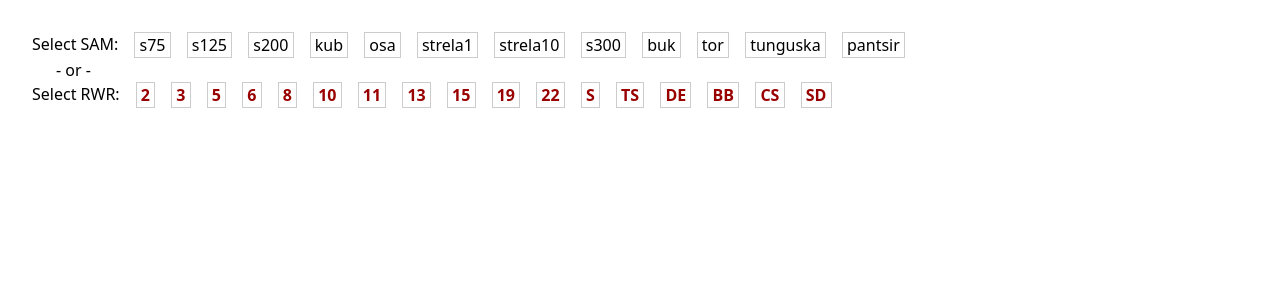
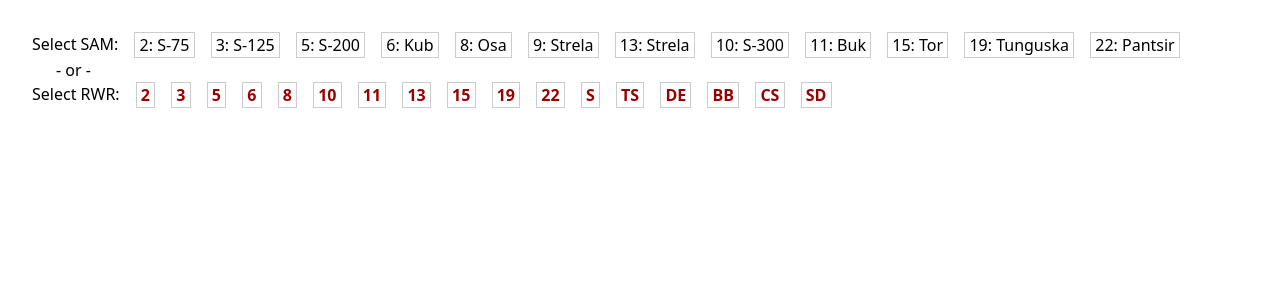
Before and after one commit to rstarkov/KneepadSams, a React (Vite) app: page / in a window 1280 px wide. Shown: the top 300 px of the page. Built offline with nearby package versions, Linux system fonts and the light colour scheme.

Commit message:
Short name for SAM selector; tweak layout

```diff
--- a/src/App.tsx
+++ b/src/App.tsx
@@ -19,12 +19,12 @@
 
     return (
         <div style={{ padding: "1.5rem" }}>
-            {includeRwr.length == 0 && <div style={{ display: "flex", gap: "1rem" }}>
+            {includeRwr.length == 0 && <div style={{ display: "flex", flexWrap: "wrap", gap: "1rem" }}>
                 <div>Select SAM:</div>
-                {Object.keys(sams).map(sk => <SelectDiv key={sk} selected={includeSam.includes(sk)} onClick={() => toggle(sk, includeSam, setIncludeSam)}>{sk}</SelectDiv>)}
+                {Object.keys(sams).map(sk => <SelectDiv key={sk} selected={includeSam.includes(sk)} onClick={() => toggle(sk, includeSam, setIncludeSam)}>{sams[sk].nameShort}</SelectDiv>)}
             </div>}
             {includeRwr.length == 0 && includeSam.length == 0 && <div style={{ paddingLeft: "1.5rem" }}>- or -</div>}
-            {includeSam.length == 0 && <div style={{ display: "flex", gap: "1rem" }}>
+            {includeSam.length == 0 && <div style={{ display: "flex", flexWrap: "wrap", gap: "1rem" }}>
                 <div>Select RWR:</div>
                 {Object.keys(rwrs).map(rwr => <SelectDiv key={rwr} selected={includeRwr.includes(rwr)} onClick={() => toggle(rwr, includeRwr, setIncludeRwr)}><RwrDiv>{rwr}</RwrDiv></SelectDiv>)}
             </div>}
@@ -41,6 +41,7 @@
     border: 1px solid #ccc;
     cursor: pointer;
     user-select: none;
+    white-space: nowrap;
     ${p => p.selected ? "border-color: #1A73E8;" : ""}
     ${p => p.selected ? "outline: 1px solid #1A73E8;" : ""}
     ${p => p.selected ? "background-color: #E7F0FD;" : ""}
--- a/src/data.tsx
+++ b/src/data.tsx
@@ -22,6 +22,7 @@
 
 export interface SamSystem {
     name: React.ReactNode;
+    nameShort: string;
     minRangeNm: number;
     maxRangeNm: number;
     minAltFt: number;
@@ -68,6 +69,7 @@
 export const sams: Record<any, SamSystem> = {
     "s75": {
         name: <>SA-2 <span>Guideline</span> – S-75</>,
+        nameShort: "2: S-75",
         minRangeNm: -1,
         maxRangeNm: 28,
         minAltFt: -1,
@@ -90,6 +92,7 @@
     },
     "s125": {
         name: <>SA-3 <span>Goa</span> – S-125</>,
+        nameShort: "3: S-125",
         minRangeNm: 3.2,
         maxRangeNm: 13.5,
         minAltFt: 700,
@@ -112,6 +115,7 @@
     },
     "s200": {
         name: <>SA-5 <span>Gammon</span> – S-200</>,
+        nameShort: "5: S-200",
         minRangeNm: -1,
         maxRangeNm: 160,
         minAltFt: -1,
@@ -140,6 +144,7 @@
     },
     "kub": {
         name: <>SA-6 <span>Gainful</span> – Kub</>,
+        nameShort: "6: Kub",
         minRangeNm: 0.5,
         maxRangeNm: 19.2,
         minAltFt: 100,
@@ -159,6 +164,7 @@
     },
     "osa": {
         name: <>SA-8 <span>Gecko</span> – Osa</>,
+        nameShort: "8: Osa",
         minRangeNm: 0.8,
         maxRangeNm: 7.5,
         minAltFt: 50,
@@ -172,6 +178,7 @@
     },
     "strela1": {
         name: <>SA-9 <span>Gaskin</span> – Strela-1</>,
+        nameShort: "9: Strela",
         minRangeNm: 0.4,
         maxRangeNm: 2.5,
         minAltFt: 100,
@@ -186,6 +193,7 @@
     },
     "strela10": {
         name: <>SA-13 <span>Gopher</span> – Strela-10</>,
+        nameShort: "13: Strela",
         minRangeNm: 0.4,
         maxRangeNm: 4.3,
         minAltFt: 75,
@@ -201,6 +209,7 @@
     },
     "s300": {
         name: <>SA-10 <span>Grumble</span> – S-300</>,
+        nameShort: "10: S-300",
         minRangeNm: 3,
         maxRangeNm: 40,
         minAltFt: 50,
@@ -234,6 +243,7 @@
     },
     "buk": {
         name: <>SA-11 <span>Gadfly</span> – Buk</>,
+        nameShort: "11: Buk",
         minRangeNm: 1.8,
         maxRangeNm: 18.9,
         minAltFt: 50,
@@ -254,6 +264,7 @@
     },
     "tor": {
         name: <>SA-15 <span>Gauntlet</span> – Tor</>,
+        nameShort: "15: Tor",
         minRangeNm: 0.8,
         maxRangeNm: 6.5,
         minAltFt: 60,
@@ -269,6 +280,7 @@
     },
     "tunguska": {
         name: <>SA-19 <span>Grison</span> – Tunguska</>,
+        nameShort: "19: Tunguska",
         minRangeNm: 0,
         maxRangeNm: 4,
         minAltFt: 0,
@@ -284,6 +296,7 @@
     },
     "pantsir": {
         name: <>SA-22 <span>Greyhound</span> – Pantsir</>,
+        nameShort: "22: Pantsir",
         minRangeNm: -1,
         maxRangeNm: 11,
         minAltFt: -1,
@@ -304,8 +317,7 @@
     for (const unit of sam.units) {
         if (unit.usedIn === undefined)
             unit.usedIn = [samKey];
-        else
-        {
+        else {
             if (!unit.usedIn.includes(samKey))
                 throw new Error(`Unit ${unit.name} in SAM ${samKey} is missing ${samKey} in its usedIn array`);
         }
```
